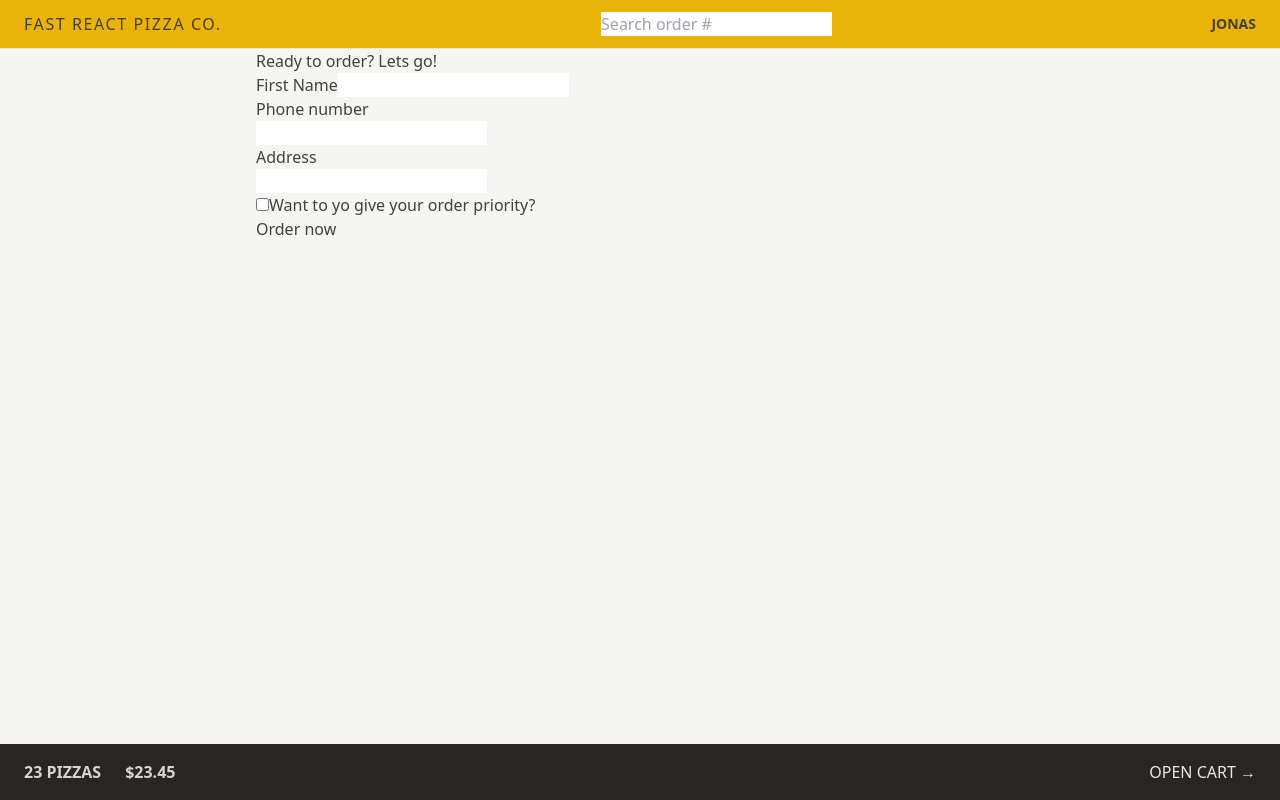
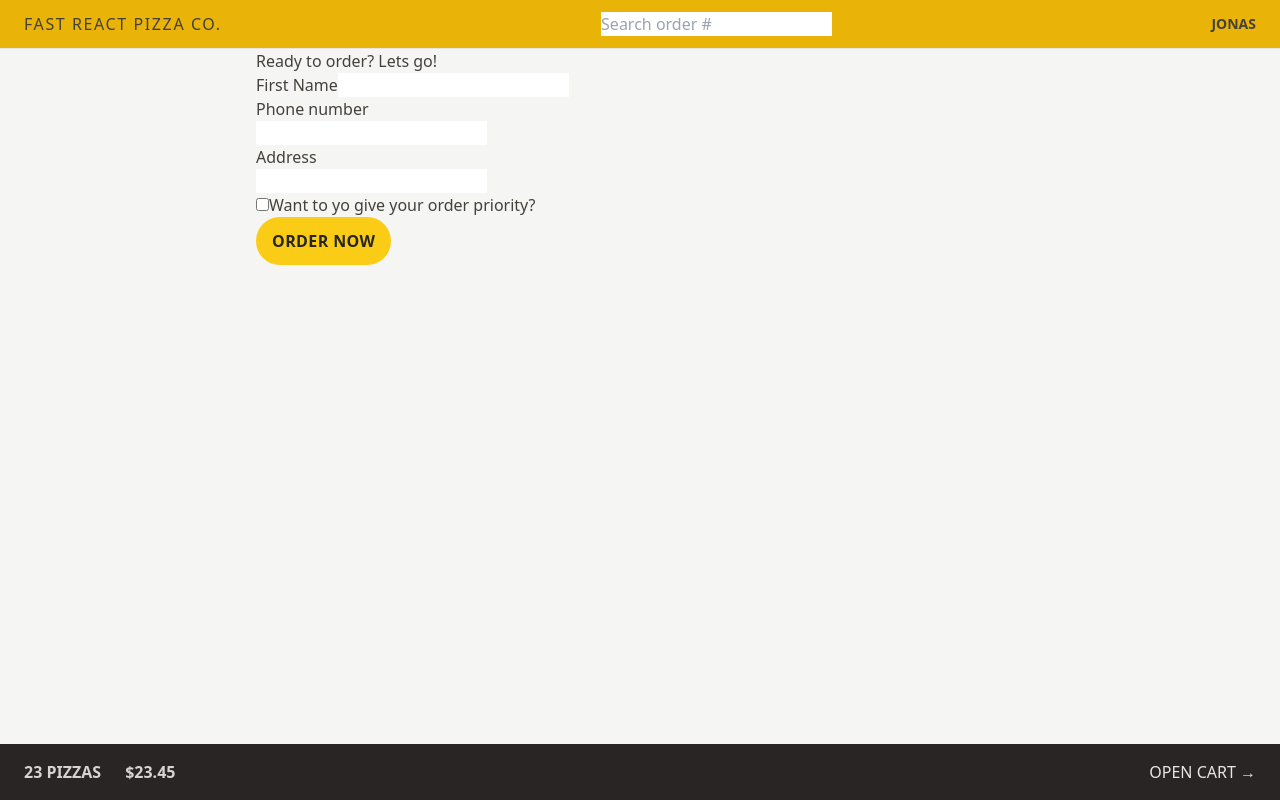
Before and after one commit to platisam/Fast_React_Pizza_Co., a React (Vite) app: page /order/new in a window 1280 px wide. Built offline with nearby package versions, Linux system fonts and the light colour scheme.

Commit message:
styling button in CreateOrder component using element states and transitions in tailwind

```diff
--- a/src/features/cart/Cart.jsx
+++ b/src/features/cart/Cart.jsx
@@ -29,7 +29,7 @@ function Cart() {
 
   return (
     <div>
-      <Link to="/menu">&larr; Back to menu</Link>
+      <Link to="/menu" className='text-sm text-blue-500 hover:text-blue-900 hover:underline'>&larr; Back to menu</Link>
 
       <h2>Your cart, %NAME%</h2>
 
--- a/src/features/order/CreateOrder.jsx
+++ b/src/features/order/CreateOrder.jsx
@@ -79,7 +79,7 @@ function CreateOrder() {
 
         <div>
           <input type="hidden" name="cart" value={JSON.stringify(cart)} />
-          <button disabled={isSubmitting}>
+          <button disabled={isSubmitting} className="bg-yellow-400 uppercase font-semibold tracking-wide text-stone-800 py-3 px-4 inline-block rounded-full hover:bg-yellow-300 transition-colors duration-300">
             {isSubmitting ? "Placing order..." : "Order now"}
           </button>
         </div>
--- a/src/index.css
+++ b/src/index.css
@@ -18,6 +18,7 @@
 
 /* https://dev.to/afif/i-made-100-css-loaders-for-your-next-project-4eje */
 .loader {
+
   width: 45px;
   aspect-ratio: 0.75;
   --c: no-repeat linear-gradient(#333 0 0);
```
Also changed, not shown: src/ui/AppLayout.jsx (line endings or trailing spaces).
